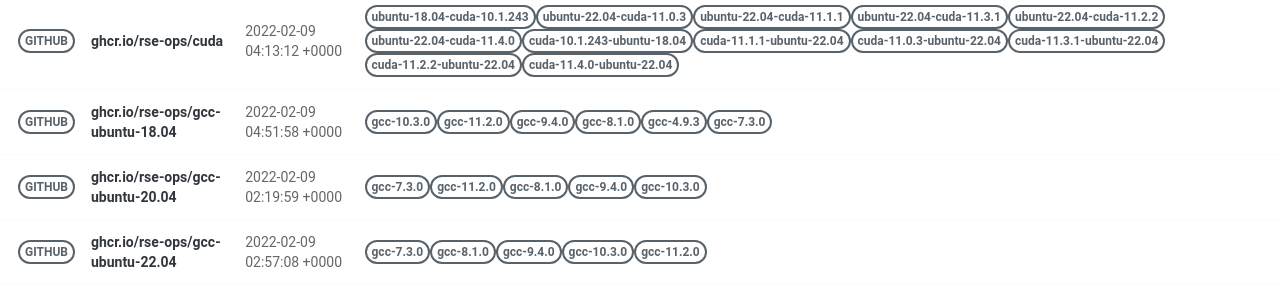
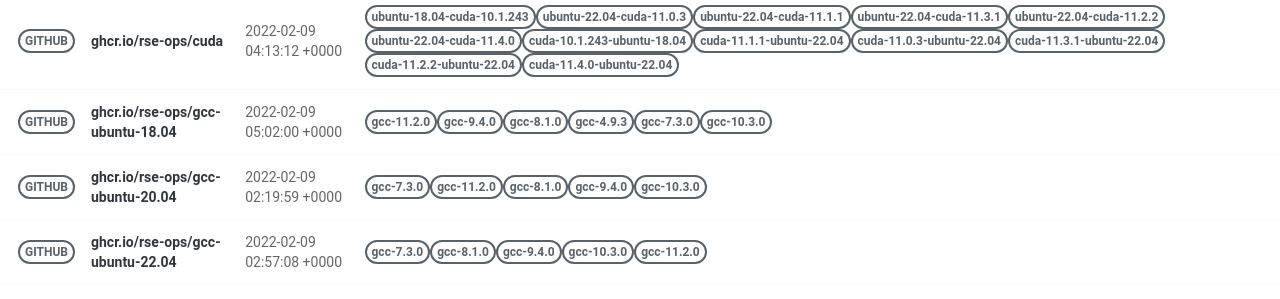
Before and after one commit to rse-ops/docker-images, a Jekyll site: the page built from pages/index.md, in a window 1280 px wide. Shown: the part 502-801 px from the top of the page. Built offline with Jekyll 4.4.1, drawn with Linux system fonts in a browser that asks for light colours; nearby versions of some CDN libraries.

Commit message:
Automated push to update library 2022-02-09

```diff
--- a/_library/ghcr.io-rse-ops-gcc-ubuntu-18.04.md
+++ b/_library/ghcr.io-rse-ops-gcc-ubuntu-18.04.md
@@ -1,14 +1,11 @@
 ---
 layout: container
 name: ghcr.io/rse-ops/gcc-ubuntu-18.04
-updated_at: 2022-02-09 04:51:58.739122
+updated_at: 2022-02-09 05:02:00.238604
 
 
 container_url: https://github.com/orgs/rse-ops/packages/container/package/gcc-ubuntu-18.04
 versions:
- - tag: gcc-10.3.0
-   dockerfile: https://github.com/rse-ops/docker-images/blob/main/ubuntu/gcc/Dockerfile
-   manifest: https://crane.ggcr.dev/manifest/ghcr.io/rse-ops/gcc-ubuntu-18.04:gcc-10.3.0
  - tag: gcc-11.2.0
    dockerfile: https://github.com/rse-ops/docker-images/blob/main/ubuntu/gcc/Dockerfile
    manifest: https://crane.ggcr.dev/manifest/ghcr.io/rse-ops/gcc-ubuntu-18.04:gcc-11.2.0
```
Also changed, not shown: other parts of _library/ghcr.io-rse-ops-gcc-ubuntu-18.04.md (+3 -0 lines).
